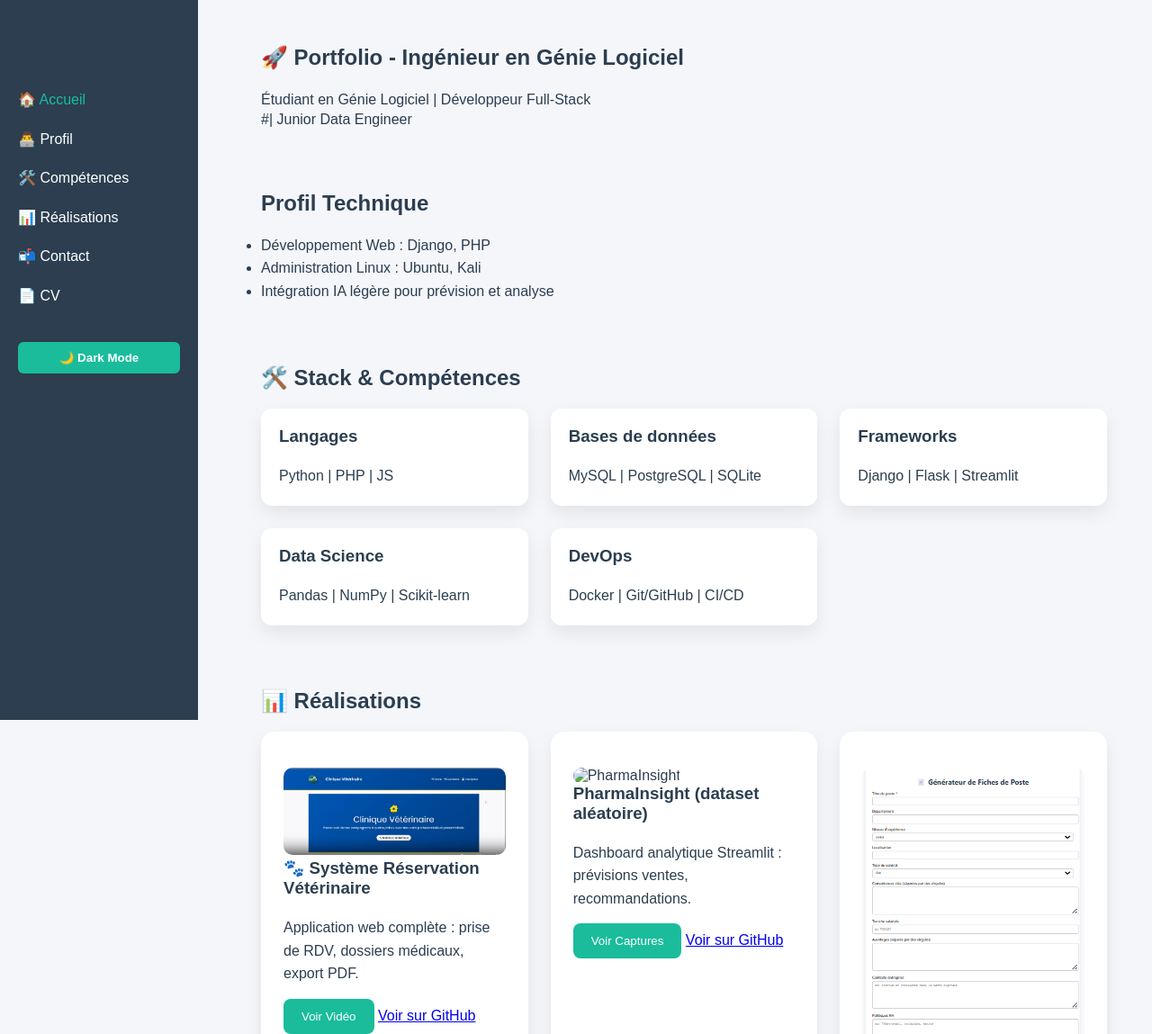
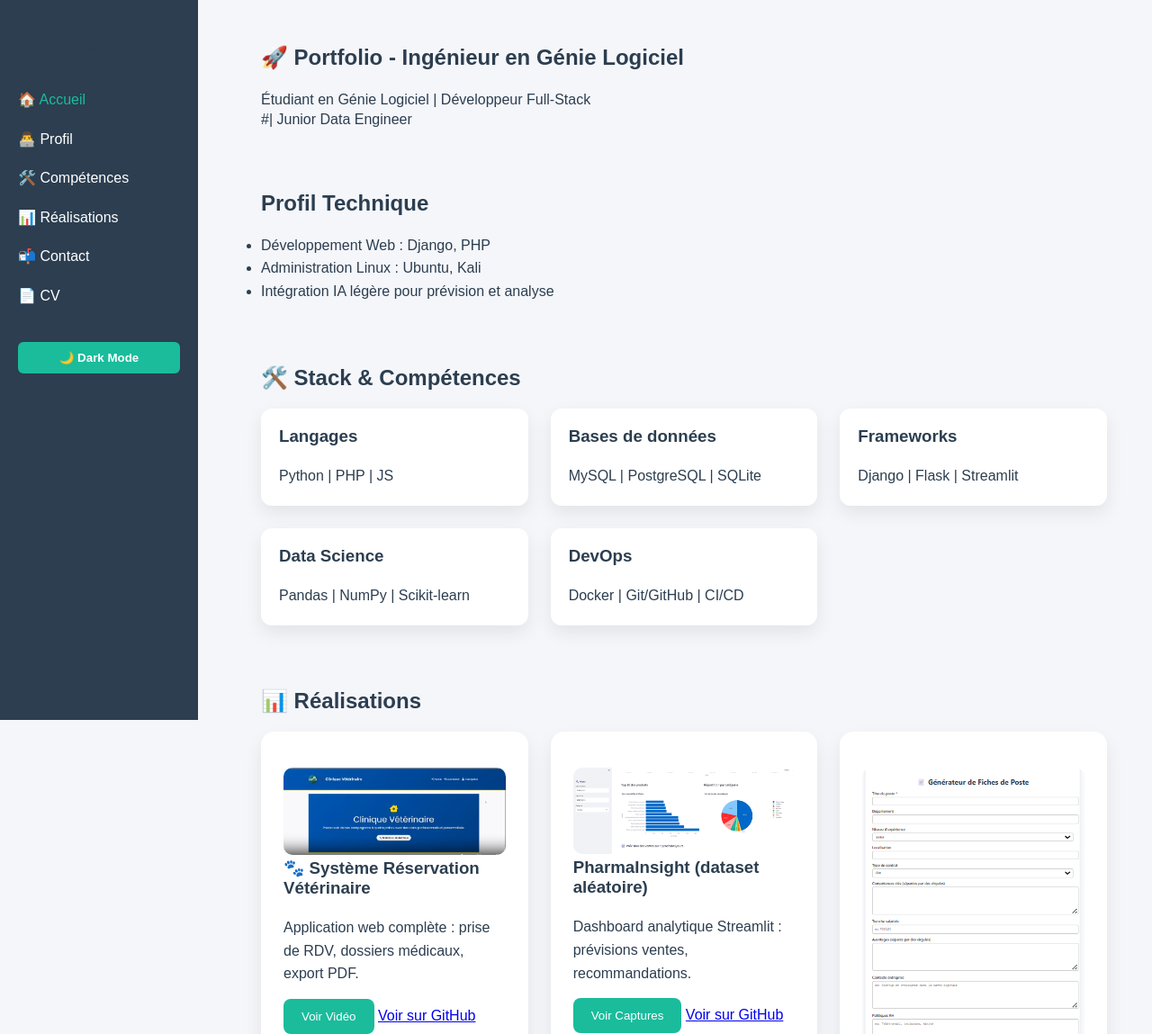
Before and after one commit to jablounomaima/portfolioHTML, a plain HTML site: page index.html in a window 1280 px wide. Shown: the top 1149 px of the page at 90% size. Drawn offline with Linux system fonts and the light colour scheme.

Commit message:
Update project image source in index.html

```diff
--- a/index.html
+++ b/index.html
@@ -74,7 +74,7 @@
         <!-- Projet 2 -->
         <div class="project-card">
             <div class="project-media">
-                <img src="assets/bi/22.png" alt="PharmaInsight">
+                <img src="assets/bi/3.png" alt="PharmaInsight">
             </div>
             <div class="project-overlay">
                 <h3>PharmaInsight (dataset aléatoire)</h3>
```
